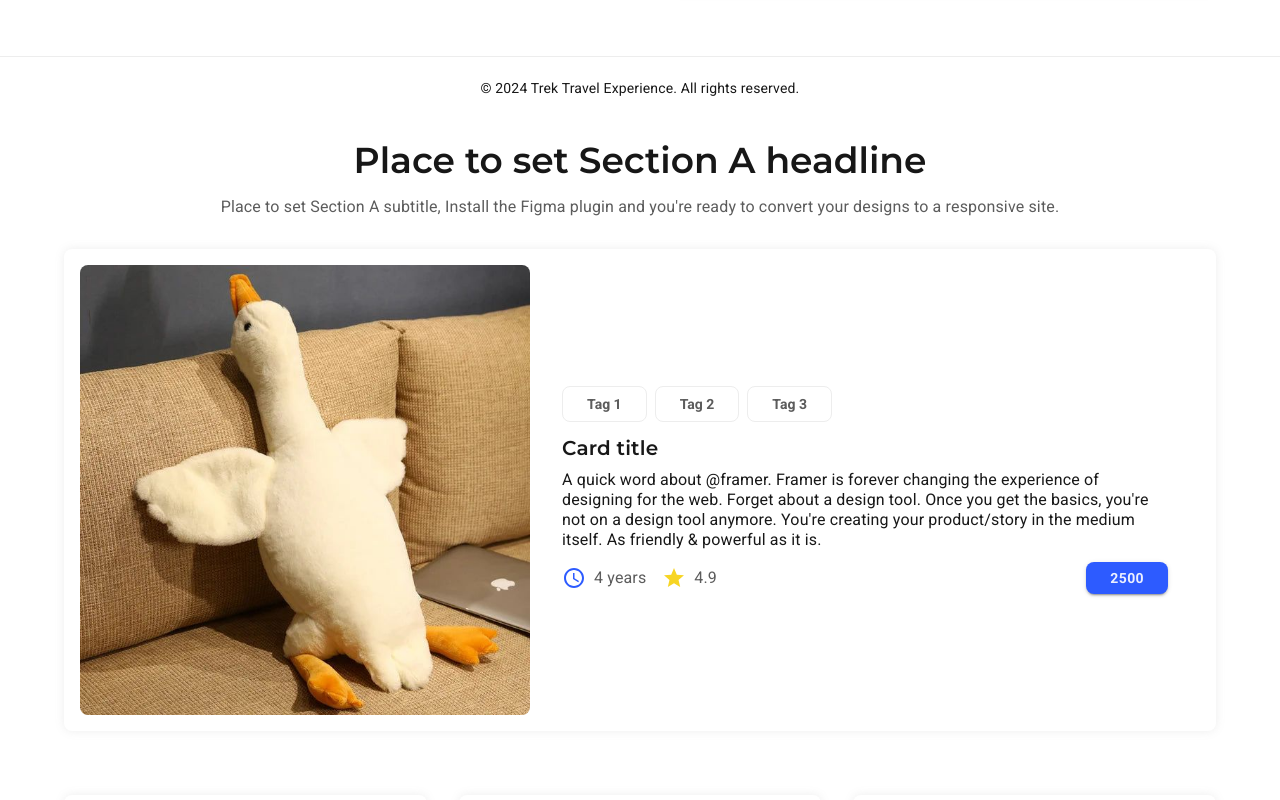
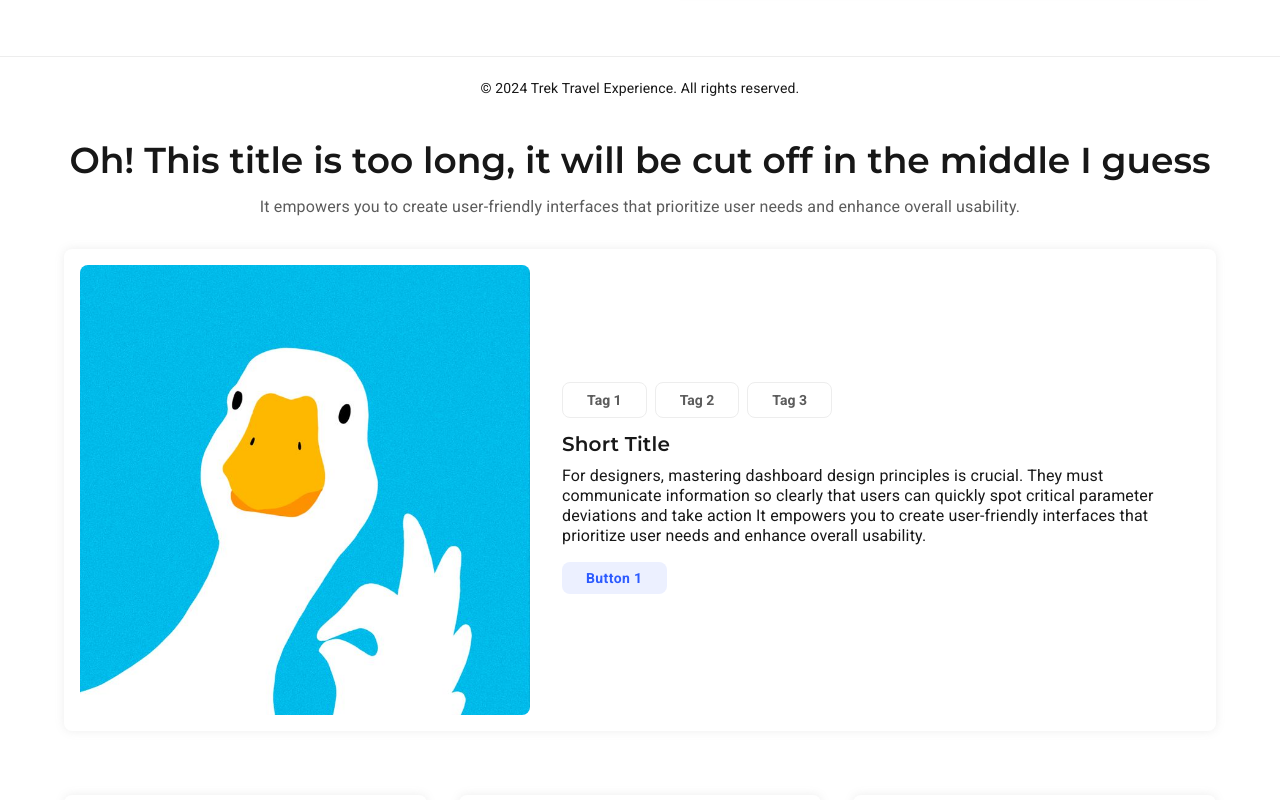
Before and after one commit to Yuki-kykyky/layout-demos, a Next.js app: page / in a window 1280 px wide. Shown: the part 680-1480 px from the top of the page. Built offline with nearby package versions, Linux system fonts and the light colour scheme.

Commit message:
feat: update random generation, update horizontal card

```diff
--- a/app/common/section/random-const.ts
+++ b/app/common/section/random-const.ts
@@ -6,7 +6,9 @@ export const ImageSet = [
   "/goooose30.jpg",
 ];
 
-
+export const getRandomImage = () => {
+  return ImageSet[Math.floor(Math.random() * ImageSet.length)];
+};
 
 export const TitleSet = [
   "Default",
@@ -15,6 +17,10 @@ export const TitleSet = [
   "Maybe you can set this as a title",
   "Oh! This title is too long, it will be cut off in the middle I guess",
 ];
+
+export const getRandomTitle = () => {
+  return TitleSet[Math.floor(Math.random() * TitleSet.length)];
+};
 
 export const TextSet = [
   "Sales dashboards are a common example of analytical dashboards.",
@@ -29,3 +35,10 @@ export const TextSet = [
   "As the name implies, analytical dashboards provide information for analysis, investigation, research, and thoughtful decision-making.",
   "They provide thought information for sales managers about fluctuating sales data that may require thoughtful analysis rather than rapid intervention.",
 ];
+
+export const getRandomText = () => {
+  return Array.from(
+    { length: Math.floor(Math.random() * 3) + 1 },
+    () => TextSet[Math.floor(Math.random() * TextSet.length)]
+  ).join(" ");
+};
--- a/app/common/section/random-groups.tsx
+++ b/app/common/section/random-groups.tsx
@@ -2,12 +2,13 @@ import { Stack } from "@mui/material";
 import { BtnSize, BtnType, WoopBtn, WoopChip } from "../woop-ui";
 import { VerticalCardProps } from "../woop-ui/cards/vertical-card";
 import { ChipType } from "../woop-ui/woop-chip";
-import { ImageSet, TextSet, TitleSet } from "./random-const";
+import { getRandomImage, getRandomText, getRandomTitle } from "./random-const";
 import React from "react";
 
 export const getTags = () => {
   const tagCount = Math.floor(Math.random() * 4);
-  return (
+
+  return tagCount > 0 ? (
     <Stack direction="row" gap={1} mb={0.5} flexWrap="wrap">
       {Array.from({ length: tagCount }, (_, index) => (
         <WoopChip
@@ -17,12 +18,13 @@ export const getTags = () => {
         />
       ))}
     </Stack>
-  );
+  ) : null;
 };
 
-export const getFooter = () => {
+export const getBtnFooter = () => {
   const footerCount = Math.floor(Math.random() * 3);
-  return (
+
+  return footerCount > 0 ? (
     <Stack direction="row" gap={1} mb={0.5} flexWrap="wrap">
       {Array.from({ length: footerCount }, (_, index) => (
         <WoopBtn
@@ -33,7 +35,7 @@ export const getFooter = () => {
         />
       ))}
     </Stack>
-  );
+  ) : null;
 };
 
 export const getVerticalCardGroups = () => {
@@ -43,17 +45,11 @@ export const getVerticalCardGroups = () => {
   const verticalCardGroups: VerticalCardProps[] = Array.from(
     { length: groupCount },
     () => ({
-      // 随机选择一张图片
-      image: ImageSet[Math.floor(Math.random() * ImageSet.length)],
-      // 随机选择1-3段文本并拼接
-      description: Array.from(
-        { length: Math.floor(Math.random() * 3) + 1 },
-        () => TextSet[Math.floor(Math.random() * TextSet.length)]
-      ).join(" "),
-      // 随机选择一个标题
-      title: TitleSet[Math.floor(Math.random() * TitleSet.length)],
+      image: getRandomImage(),
+      description: getRandomText(),
+      title: getRandomTitle(),
       headerSlot: getTags(),
-      footerSlot: getFooter(),
+      footerSlot: getBtnFooter(),
     })
   );
 
--- a/app/common/woop-ui/cards/horizontal-card.tsx
+++ b/app/common/woop-ui/cards/horizontal-card.tsx
@@ -5,6 +5,7 @@ import {
   CardContent,
   CardMedia,
   IconButton,
+  Stack,
   Typography,
 } from "@mui/material";
 import React from "react";
@@ -97,7 +98,7 @@ export const HorizontalCard = ({
           >
             {description}
           </Typography>
-          {footerSlot}
+          {footerSlot && <Stack mt={1}>{footerSlot}</Stack>}
         </CardContent>
         {rightAttachedSlot}
       </Box>
--- a/app/screen-to-code/components/section-a.tsx
+++ b/app/screen-to-code/components/section-a.tsx
@@ -26,14 +26,7 @@ export const SectionA = () => {
 
         {/* Horizontal Card */}
         <Grid2 container spacing={4}>
-          <HorizontalCard
-            image={horizontalCard.image}
-            pictureSize={horizontalCard.pictureSize}
-            title={horizontalCard.title}
-            headerSlot={horizontalCard.headerSlot}
-            description={horizontalCard.description}
-            footerSlot={horizontalCard.footerSlot}
-          />
+          <HorizontalCard {...horizontalCard} />
         </Grid2>
 
         {/* Vertical Cards Section */}
--- a/app/screen-to-code/reference/match-props.ts
+++ b/app/screen-to-code/reference/match-props.ts
@@ -1,5 +1,13 @@
-import { getFooter, tags } from "@/app/common/section/common-section";
-import { getVerticalCardGroups } from "@/app/common/section/random-groups";
+import {
+  getRandomImage,
+  getRandomText,
+  getRandomTitle,
+} from "@/app/common/section/random-const";
+import {
+  getBtnFooter,
+  getTags,
+  getVerticalCardGroups,
+} from "@/app/common/section/random-groups";
 import { BtnSize, BtnType } from "@/app/common/woop-ui";
 import { Variant } from "@mui/material/styles/createTypography";
 
@@ -38,21 +46,19 @@ export const headerBannerProps = {
 export const sectionAProps = {
   title: {
     variant: "h3" as Variant,
-    content: "Place to set Section A headline",
+    content: getRandomTitle(),
   },
   subtitle: {
     variant: "body1" as Variant,
-    content:
-      "Place to set Section A subtitle, Install the Figma plugin and you're ready to convert your designs to a responsive site.",
+    content: getRandomText(),
   },
   horizontalCard: {
-    image: "/goooose9.jpg",
+    image: getRandomImage(),
     pictureSize: 450,
-    title: "Card title",
-    headerSlot: tags,
-    description:
-      "A quick word about @framer. Framer is forever changing the experience of designing for the web. Forget about a design tool. Once you get the basics, you're not on a design tool anymore. You're creating your product/story in the medium itself. As friendly & powerful as it is.",
-    footerSlot: getFooter("horizontal"),
+    title: getRandomTitle(),
+    headerSlot: getTags(),
+    description: getRandomText(),
+    footerSlot: getBtnFooter(),
   },
   verticalCards: getVerticalCardGroups(),
   buttonGroup: {
@@ -68,3 +74,14 @@ export const sectionAProps = {
     },
   },
 };
+
+export const sectionBProps = {
+  title: {
+    variant: "h3" as Variant,
+    content: getRandomTitle(),
+  },
+  subtitle: {
+    variant: "body1" as Variant,
+    content: getRandomText(),
+  },
+};
```
